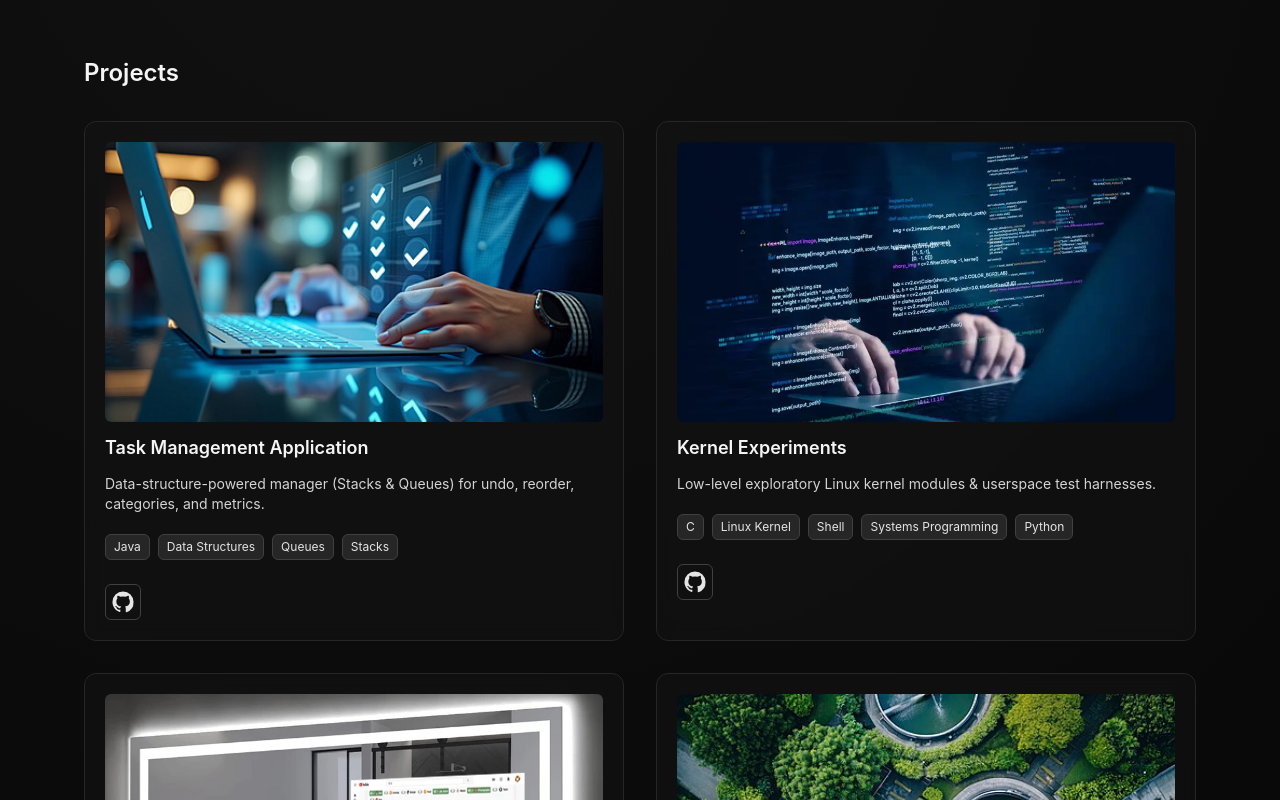
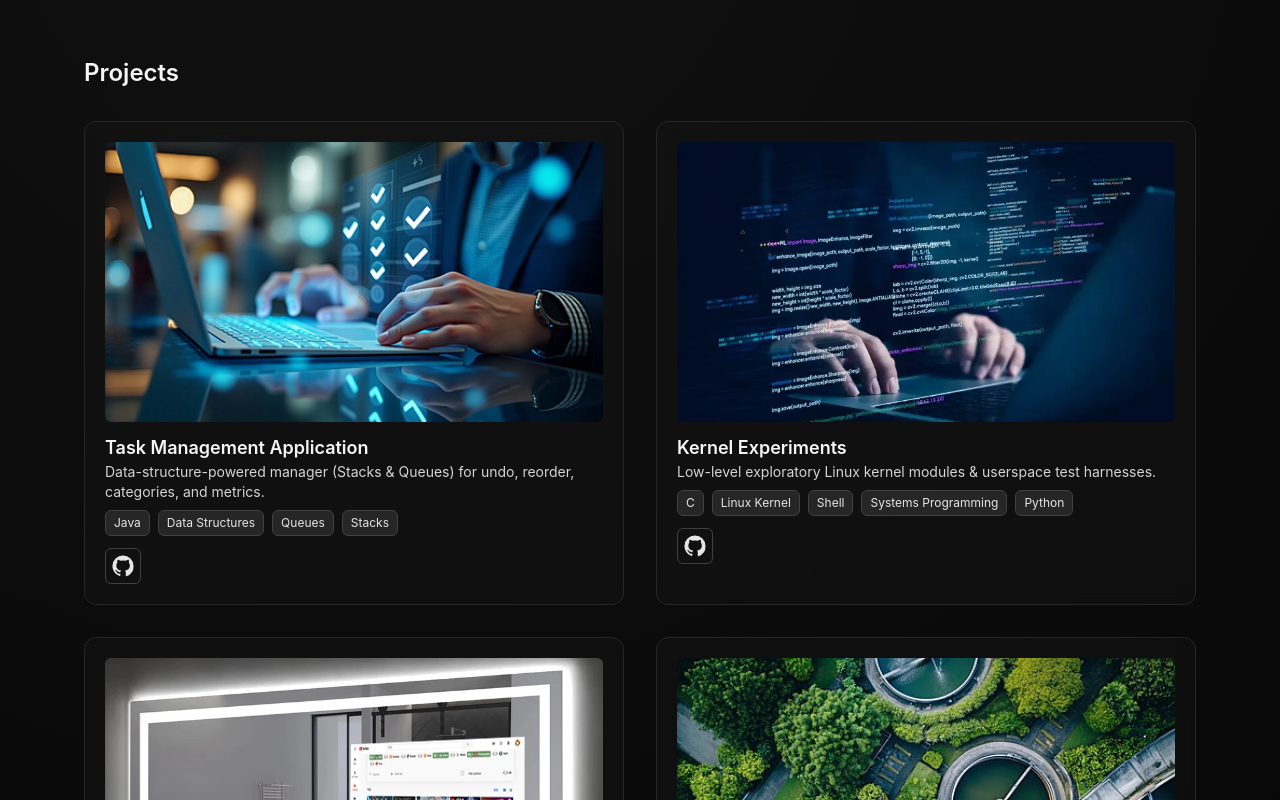
Before and after one commit to Kernel-Hunter/kernel-portfolio, a Next.js app: page / in a window 1280 px wide. Shown: the part 920-1720 px from the top of the page. Built offline with nearby package versions, Linux system fonts and the light colour scheme.

Commit message:
Update ProjectCard.jsx

```diff
--- a/components/ProjectCard.jsx
+++ b/components/ProjectCard.jsx
@@ -2,14 +2,82 @@
 
 import Image from 'next/image';
 import Tag from './Tag.jsx';
-import { useState } from 'react';
+import { useRef, useState } from 'react';
 
 export default function ProjectCard({ project }) {
   const [error, setError] = useState(false);
+  const cardRef = useRef(null);
+  const glareRef = useRef(null);
+  const rafRef = useRef(0);
+  const hoverRef = useRef(false);
+
+  const maxRotate = 8; // degrees
+  const scaleOnHover = 1.035;
+
+  const handleMove = (e) => {
+    if (!cardRef.current) return;
+    hoverRef.current = true;
+
+    const el = cardRef.current;
+    const rect = el.getBoundingClientRect();
+
+    const px = (e.clientX - rect.left) / rect.width;  // 0..1
+    const py = (e.clientY - rect.top) / rect.height;  // 0..1
+
+    const rotY = (px - 0.5) * (maxRotate * 2);  // left/right
+    const rotX = -(py - 0.5) * (maxRotate * 2); // up/down
+
+    // Throttle with rAF for smoother updates
+    if (rafRef.current) cancelAnimationFrame(rafRef.current);
+    rafRef.current = requestAnimationFrame(() => {
+      el.style.transform = `perspective(1000px) rotateX(${rotX.toFixed(2)}deg) rotateY(${rotY.toFixed(2)}deg) scale(${scaleOnHover})`;
+      // Move the “glare” highlight toward the cursor
+      if (glareRef.current) {
+        const gx = Math.round(px * 100);
+        const gy = Math.round(py * 100);
+        glareRef.current.style.opacity = '0.20';
+        glareRef.current.style.background = `radial-gradient(220px 140px at ${gx}% ${gy}%, rgba(255,255,255,0.25), transparent 60%)`;
+      }
+    });
+  };
+
+  const handleLeave = () => {
+    if (!cardRef.current) return;
+    hoverRef.current = false;
+
+    if (rafRef.current) cancelAnimationFrame(rafRef.current);
+    rafRef.current = requestAnimationFrame(() => {
+      cardRef.current.style.transform = 'perspective(1000px) rotateX(0deg) rotateY(0deg) scale(1)';
+      if (glareRef.current) {
+        glareRef.current.style.opacity = '0';
+      }
+    });
+  };
+
   const techs = Array.isArray(project?.technologies) ? project.technologies : [];
 
   return (
-    <div className="group card card-hover flex flex-col gap-3">
+    <div
+      ref={cardRef}
+      onMouseMove={handleMove}
+      onMouseLeave={handleLeave}
+      className="group card card-hover flex flex-col gap-3 transform-gpu will-change-transform transition-[transform,box-shadow] duration-300"
+      style={{ transform: 'perspective(1000px) rotateX(0deg) rotateY(0deg) scale(1)' }}
+    >
+      {/* glare overlay across the whole card (click-through) */}
+      <div
+        ref={glareRef}
+        className="pointer-events-none absolute inset-0 rounded-xl"
+        style={{
+          opacity: 0,
+          transition: 'opacity 220ms ease-out',
+          zIndex: 0,
+        }}
+        aria-hidden="true"
+      />
+
+      {/* Card content */}
+      <div className="relative z-10">
         <div className="lift aspect-video w-full rounded-md bg-neutral-800 light:bg-slate-200 overflow-hidden relative">
           {project.image && !error ? (
             <Image
@@ -17,7 +85,7 @@ export default function ProjectCard({ project }) {
               alt={project.alt || project.title}
               width={800}
               height={450}
-            className="object-cover w-full h-full"
+              className="object-cover w-full h-full transition-transform duration-500 group-hover:scale-[1.03]"
               onError={() => setError(true)}
               priority={false}
             />
@@ -26,10 +94,11 @@ export default function ProjectCard({ project }) {
               {project.alt || 'Image unavailable'}
             </div>
           )}
+          {/* color overlay on hover (click-through) */}
           <div className="pointer-events-none absolute inset-0 opacity-0 group-hover:opacity-20 transition bg-gradient-to-br from-cyan-500 via-indigo-500 to-blue-600 mix-blend-overlay" />
         </div>
 
-      <h4 className="lift text-lg font-semibold transition-colors group-hover:text-cyan-500 dark:group-hover:text-cyan-400 dark:text-neutral-100 text-neutral-800">
+        <h4 className="lift text-lg font-semibold transition-colors group-hover:text-cyan-500 dark:group-hover:text-cyan-400 dark:text-neutral-100 text-neutral-800 mt-3">
           {project.title}
         </h4>
 
@@ -39,7 +108,9 @@ export default function ProjectCard({ project }) {
 
         {project.achievements?.length ? (
           <ul className="lift text-xs dark:text-cyan-300 text-indigo-600 list-disc ml-4 space-y-1">
-          {project.achievements.map(a => <li key={a}>{a}</li>)}
+            {project.achievements.map((a) => (
+              <li key={a}>{a}</li>
+            ))}
           </ul>
         ) : null}
 
@@ -51,6 +122,7 @@ export default function ProjectCard({ project }) {
           </div>
         )}
 
+        {/* action icons */}
         <div className="lift flex gap-3 pt-3 text-sm relative z-10">
           {project.repoUrl && (
             <a
@@ -76,11 +148,12 @@ export default function ProjectCard({ project }) {
               className="icon-btn"
             >
               <svg viewBox="0 0 24 24" width="22" height="22" aria-hidden="true" className="fill-current">
-              <path d="M14 3h7v7h-2V6.41l-9.29 9.3-1.42-1.42 9.3-9.29H14V3ZM5 5h6v2H7v10h10v-4h2v6H5V5Z"/>
+                <path d="M14 3h7v7h-2V6.41l-9.29 9.3-1.42-1.42 9.3-9.29H14V3ZM5 5h6v2H7v10h10v-4h2v6H5V5Z" />
               </svg>
             </a>
           )}
         </div>
       </div>
+    </div>
   );
 }
```
Lines whose indentation alone changed are shown as unchanged.
